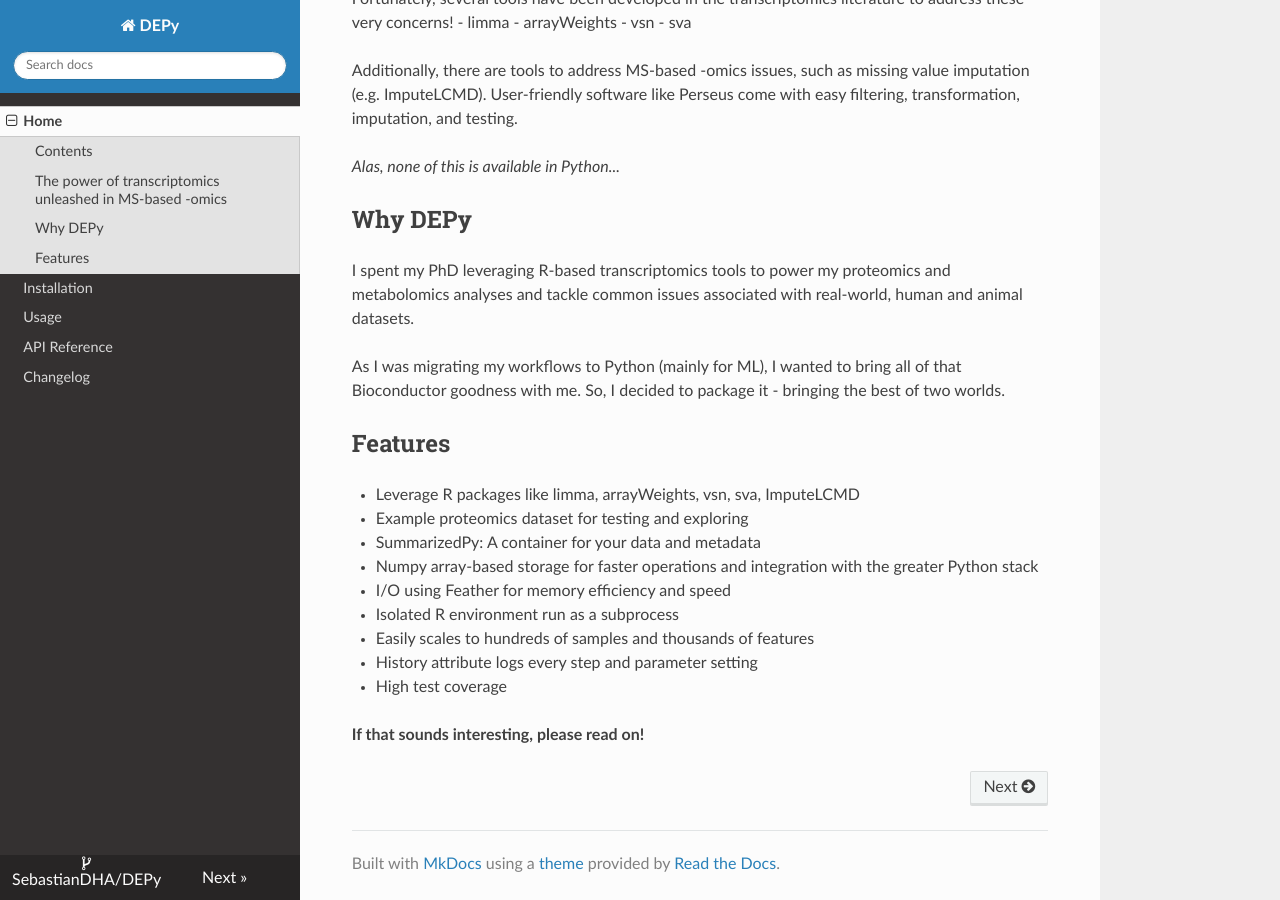
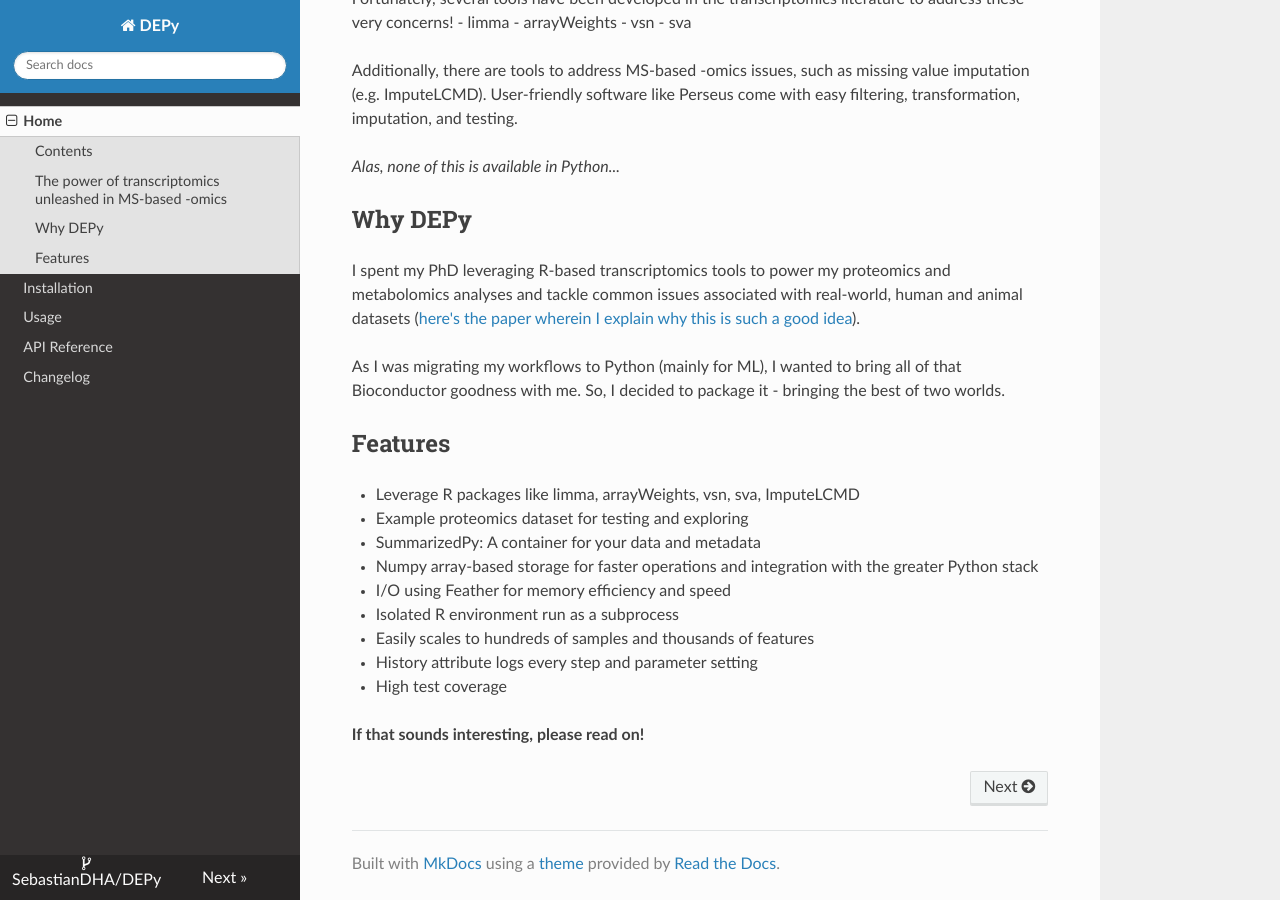
Before and after one commit to SebastianDHA/DEPy, an MkDocs documentation site: the page built from docs/index.md, in a window 1280 px wide and 900 px high, scrolled down 1049 px. Built offline with MkDocs 1.6.1, drawn with Linux system fonts in a browser that asks for light colours; nearby versions of some CDN libraries.

Commit message:
added jopr paper reference

```diff
--- a/docs/index.md
+++ b/docs/index.md
@@ -29,7 +29,8 @@ User-friendly software like Perseus come with easy filtering, transformation, im
 *Alas, none of this is available in Python...*
 
 ## Why DEPy
-I spent my PhD leveraging R-based transcriptomics tools to power my proteomics and metabolomics analyses and tackle common issues associated with real-world, human and animal datasets.
+I spent my PhD leveraging R-based transcriptomics tools to power my proteomics and metabolomics analyses and tackle common issues associated with real-world, human and animal datasets
+([here's the paper wherein I explain why this is such a good idea](https://doi.org/10.1021/acs.jproteome.5c00719)).
 
 As I was migrating my workflows to Python (mainly for ML), I wanted to bring all of that Bioconductor goodness with me.
 So, I decided to package it - bringing the best of two worlds.
```
Also changed, not shown: README.md (+9 -0 lines).
